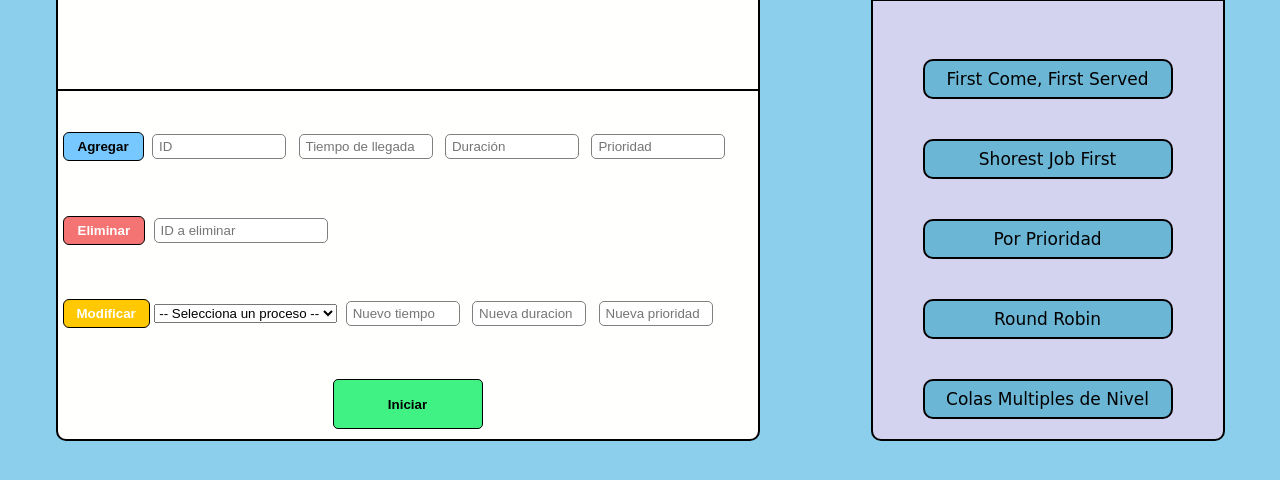
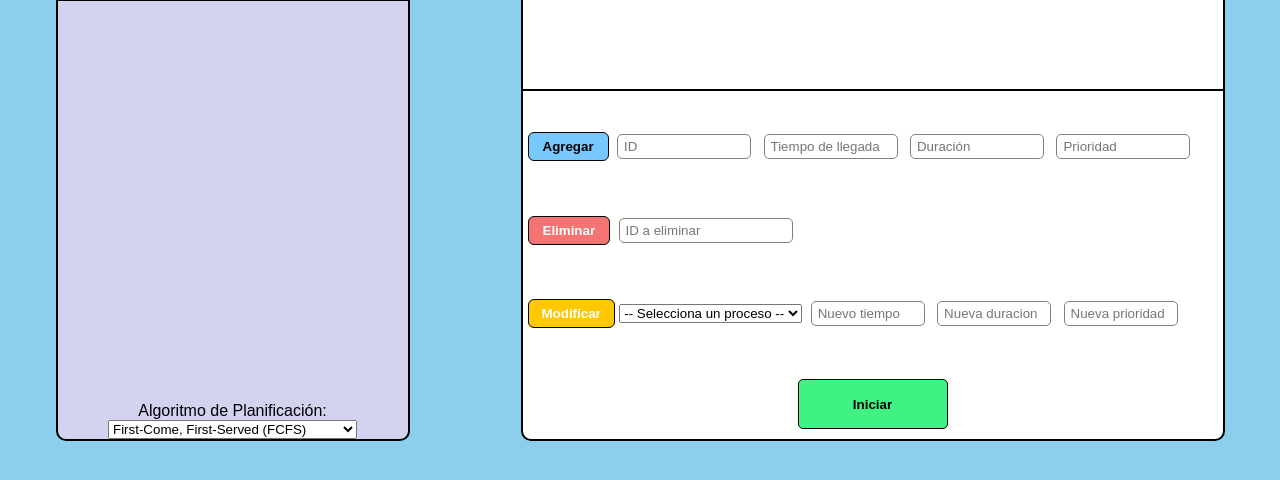
Before and after one commit to AndresLass0/Simulador-Planificador-de-Procesos, a Flask app: page / in a window 1280 px wide. Shown: the part 236-716 px from the top of the page. Run offline with Flask 3, Linux system fonts and the light colour scheme.

Commit message:
se jodio todo

```diff
--- a/app.py
+++ b/app.py
@@ -70,8 +70,6 @@
     return render_template('colas.html')
 
 
-
-
 @app.route('/') #Define la ruta
 def index(): #index es la ruta por defecto que llama flask
     procesos = []
--- a/templates/index.html
+++ b/templates/index.html
@@ -6,6 +6,23 @@
     <script src="/static/script.js" defer></script>
 </head>
 <body>
+    <div id = "tabla-algoritmos">
+        <div id = "titulo">
+            <h1>Algoritmos de planificación</h1>
+        </div>
+
+        <div class="form-group">
+                    <label for="algorithm">Algoritmo de Planificación:</label>
+                    <select id="algorithm">
+                        <option value="fcfs">First-Come, First-Served (FCFS)</option>
+                        <option value="sjf">Shortest Job First (SJF)</option>
+                        <option value="srtf">Shortest Remaining Time First (SRTF)</option>
+                        <option value="rr">Round Robin (RR)</option>
+                        <option value="priority">Por Prioridad</option>
+                    </select>
+                </div>
+    </div>
+
     <div id = "panel-procesos">
         <div id="tabla-container">
             <table id="tabla-procesos">
@@ -57,19 +74,6 @@
 
     </div>
 
-    <div id = "tabla-algoritmos">
-        <div id = "titulo">
-            <h1>Algoritmos de planificación</h1>
-        </div>
-
-        <div id = "panel-botones">
-            <button class = "botones"> First Come, First Served</button>
-            <button class = "botones"> Shorest Job First</button>
-            <button class = "botones"> Por Prioridad </button>
-            <button class = "botones"> Round Robin </button>
-            <button class = "botones"> Colas Multiples de Nivel </button>
-        </div>
-    </div>
 
 </body>
 </html>
```
Also changed, not shown: templates/colas.html (deleted).
